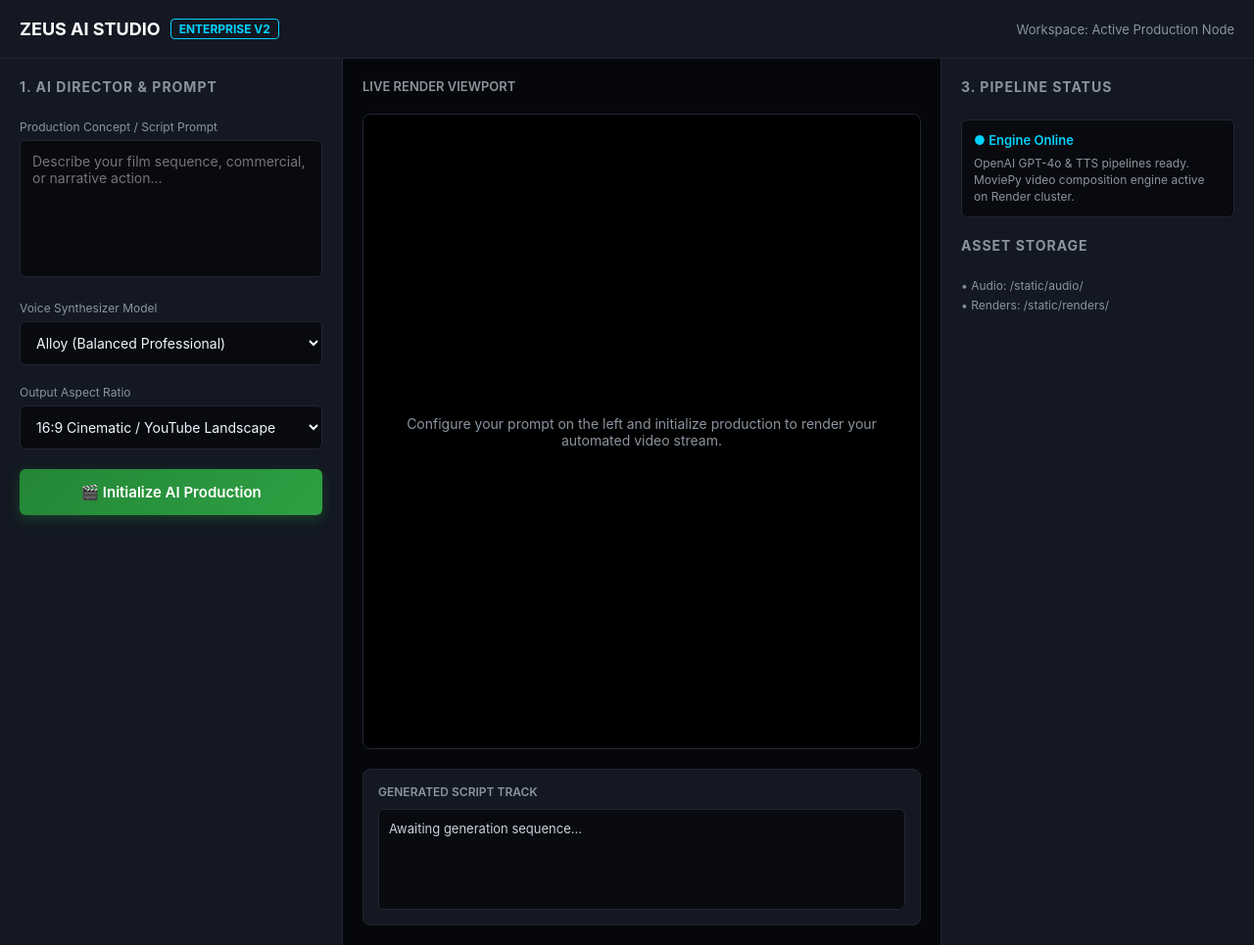
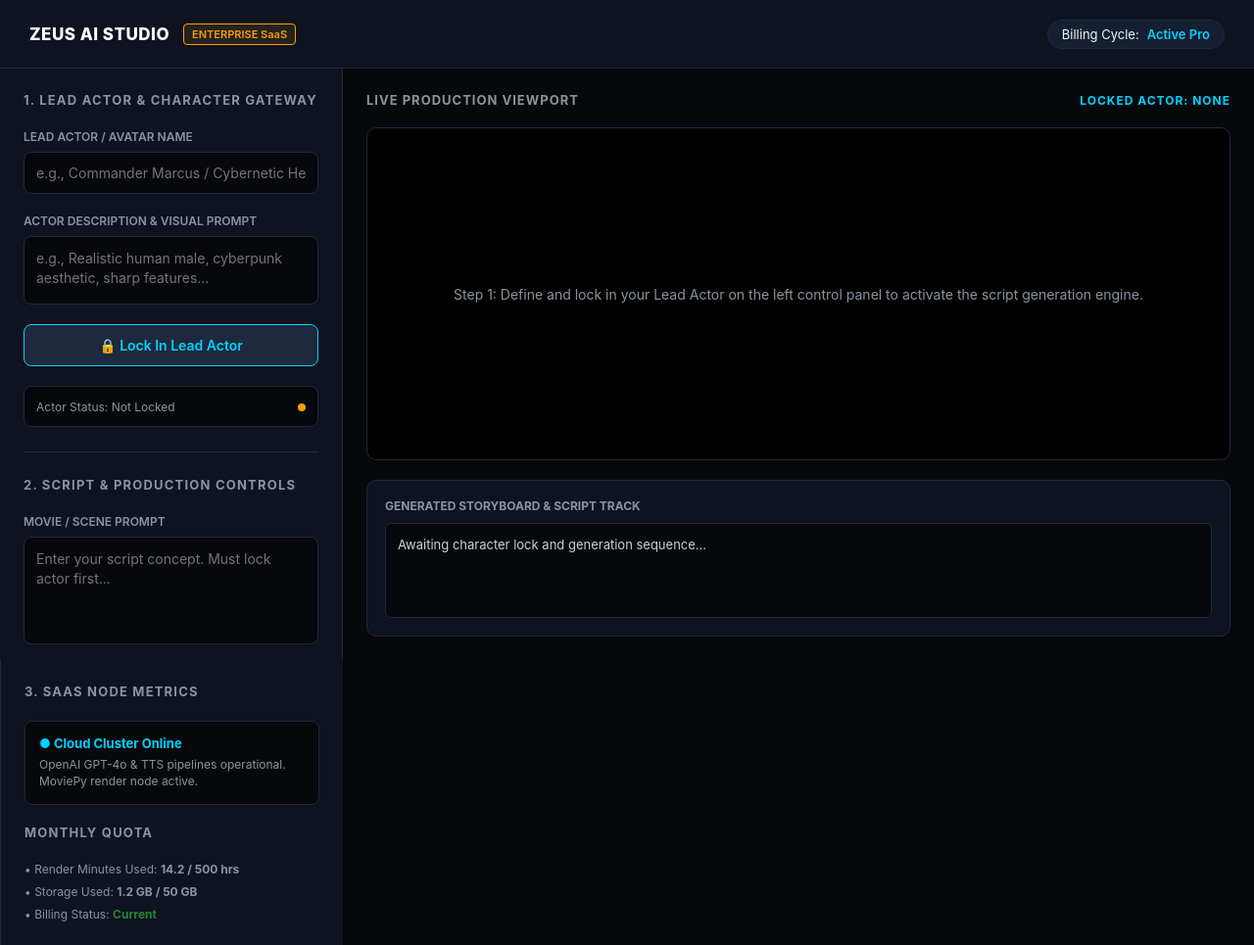
Before and after one commit to zeusaientertainmentmixltd-bot/zeus-ai-studio, a Flask app: page / in a window 1280 px wide. Shown: the whole page at 98% size. Run offline with Flask 3, Linux system fonts and the light colour scheme.

Commit message:
Update index.html

```diff
--- a/templates/index.html
+++ b/templates/index.html
@@ -3,141 +3,223 @@
 <head>
     <meta charset="UTF-8">
     <meta name="viewport" content="width=device-width, initial-scale=1.0">
-    <title>ZEUS AI STUDIO | Professional Media Suite</title>
+    <title>ZEUS AI ENTERTAINMENT MIX LIMITED | Enterprise Studio</title>
     <style>
         :root {
-            --bg-base: #0b0e14;
-            --bg-panel: #131822;
-            --border-color: #212631;
+            --bg-base: #06080c;
+            --bg-panel: #0e131f;
+            --border-color: #1f293d;
             --accent-glow: #00d2ff;
-            --accent-green: #2ea043;
+            --accent-gold: #f59e0b;
+            --accent-green: #238636;
             --text-main: #f0f6fc;
             --text-muted: #8b949e;
         }
         * { box-sizing: border-box; margin: 0; padding: 0; font-family: -apple-system, BlinkMacSystemFont, "Segoe UI", Roboto, sans-serif; }
         body { background: var(--bg-base); color: var(--text-main); height: 100vh; display: flex; flex-direction: column; overflow: hidden; }
 
-        /* Top Navigation Bar */
-        nav { height: 60px; background: var(--bg-panel); border-bottom: 1px solid var(--border-color); display: flex; align-items: center; justify-content: space-between; padding: 0 20px; }
-        .brand { display: flex; align-items: center; gap: 10px; font-weight: 700; font-size: 18px; color: #fff; }
-        .brand span { color: var(--accent-glow); font-size: 12px; border: 1px solid var(--accent-glow); padding: 2px 8px; border-radius: 4px; }
-        .user-status { font-size: 13px; color: var(--text-muted); }
+        /* SaaS Top Navbar */
+        nav { height: 70px; background: var(--bg-panel); border-bottom: 1px solid var(--border-color); display: flex; align-items: center; justify-content: space-between; padding: 0 30px; flex-shrink: 0; }
+        .brand-box { display: flex; align-items: center; gap: 14px; }
+        .brand-title { font-weight: 800; font-size: 17px; letter-spacing: 0.5px; color: #fff; }
+        .badge-pro { background: rgba(245, 158, 11, 0.1); color: var(--accent-gold); border: 1px solid var(--accent-gold); font-size: 11px; padding: 3px 8px; border-radius: 4px; font-weight: 600; }
 
-        /* Main Studio Work Area */
-        .workspace { display: grid; grid-template-columns: 350px 1fr 320px; flex: 1; overflow: hidden; }
-        @media(max-width: 1024px) { .workspace { grid-template-columns: 1fr; overflow-y: auto; } }
+        .nav-right { display: flex; align-items: center; gap: 20px; }
+        .billing-pill { background: #161e31; border: 1px solid var(--border-color); padding: 6px 14px; border-radius: 20px; font-size: 13px; display: flex; align-items: center; gap: 8px; cursor: pointer; }
+        .billing-pill span { color: var(--accent-glow); font-weight: 600; }
+
+        /* Main Studio Workspace Grid */
+        .workspace { display: grid; grid-template-columns: 380px 1fr 340px; flex: 1; overflow: hidden; }
+        @media(max-width: 1280px) { .workspace { grid-template-columns: 350px 1fr; } .panel-billing { display: none; } }
 
         /* Panels */
-        .panel { background: var(--bg-panel); border-right: 1px solid var(--border-color); display: flex; flex-direction: column; padding: 20px; gap: 20px; overflow-y: auto; }
+        .panel { background: var(--bg-panel); border-right: 1px solid var(--border-color); display: flex; flex-direction: column; padding: 24px; gap: 20px; overflow-y: auto; }
         .panel-right { border-left: 1px solid var(--border-color); border-right: none; }
-        .panel h3 { font-size: 14px; text-transform: uppercase; letter-spacing: 1px; color: var(--text-muted); margin-bottom: 5px; }
+        .panel h3 { font-size: 13px; text-transform: uppercase; letter-spacing: 1.2px; color: var(--text-muted); font-weight: 700; margin-bottom: 2px; }
 
-        /* Controls */
-        label { font-size: 12px; color: var(--text-muted); display: block; margin-bottom: 6px; }
-        textarea, select { width: 100%; background: #080a0f; color: var(--text-main); border: 1px solid var(--border-color); border-radius: 6px; padding: 12px; font-size: 14px; outline: none; transition: border 0.2s; }
-        textarea:focus, select:focus { border-color: var(--accent-glow); }
-        textarea { height: 140px; resize: none; }
+        .control-group { display: flex; flex-direction: column; gap: 8px; }
+        label { font-size: 12px; color: var(--text-muted); font-weight: 600; text-transform: uppercase; }
+        input[type="text"], textarea, select { width: 100%; background: #06080c; color: var(--text-main); border: 1px solid var(--border-color); border-radius: 8px; padding: 12px; font-size: 14px; outline: none; transition: border-color 0.2s; }
+        input[type="text"]:focus, textarea:focus, select:focus { border-color: var(--accent-glow); }
+        textarea { height: 110px; resize: none; line-height: 1.4; }
 
-        .btn-action { background: linear-gradient(135deg, #238636, #2ea043); color: white; border: none; padding: 14px; font-size: 15px; font-weight: 600; border-radius: 6px; cursor: pointer; transition: opacity 0.2s; width: 100%; box-shadow: 0 4px 12px rgba(46,160,67,0.3); }
-        .btn-action:hover { opacity: 0.9; }
+        .btn-lock { background: #1f293d; color: var(--accent-glow); border: 1px solid var(--accent-glow); padding: 12px; font-size: 14px; font-weight: 600; border-radius: 8px; cursor: pointer; transition: all 0.2s; width: 100%; }
+        .btn-lock:hover { background: rgba(0, 210, 255, 0.1); }
+
+        .btn-action { background: var(--accent-green); color: white; border: none; padding: 14px; font-size: 15px; font-weight: 600; border-radius: 8px; cursor: pointer; transition: background 0.2s; width: 100%; box-shadow: 0 4px 14px rgba(35, 134, 54, 0.3); }
+        .btn-action:hover { background: #2ea043; }
+        .btn-action:disabled { background: #1f293d; color: var(--text-muted); cursor: not-allowed; box-shadow: none; }
 
         /* Center Stage Preview */
-        .stage { display: flex; flex-direction: column; background: #05070a; position: relative; overflow-y: auto; padding: 20px; gap: 20px; }
-        .viewport { flex: 1; background: #000; border: 1px solid var(--border-color); border-radius: 8px; display: flex; align-items: center; justify-content: center; min-height: 380px; position: relative; overflow: hidden; }
-        .viewport p { color: var(--text-muted); font-size: 14px; text-align: center; padding: 20px; }
-        video { width: 100%; max-height: 100%; border-radius: 6px; }
+        .stage { display: flex; flex-direction: column; background: var(--bg-base); padding: 24px; gap: 20px; overflow-y: auto; }
+        .stage-header { font-size: 13px; color: var(--text-muted); font-weight: 700; text-transform: uppercase; letter-spacing: 1px; display: flex; justify-content: space-between; align-items: center; }
 
-        /* Timeline / Script Track */
-        .timeline { height: 160px; background: var(--bg-panel); border: 1px solid var(--border-color); border-radius: 8px; padding: 15px; display: flex; flex-direction: column; gap: 10px; }
-        .script-output { flex: 1; background: #080a0f; border: 1px solid var(--border-color); border-radius: 6px; padding: 10px; font-size: 13px; color: #c9d1d9; overflow-y: auto; line-height: 1.4; }
+        .viewport { flex: 1; background: #000; border: 1px solid var(--border-color); border-radius: 10px; display: flex; align-items: center; justify-content: center; min-height: 340px; position: relative; overflow: hidden; box-shadow: inset 0 4px 20px rgba(0,0,0,0.9); }
+        .viewport p { color: var(--text-muted); font-size: 14px; text-align: center; padding: 30px; }
+        video { width: 100%; max-height: 100%; border-radius: 8px; outline: none; }
 
-        /* Loader Animation */
-        .loader { border: 3px solid rgba(255,255,255,0.1); width: 36px; height: 36px; border-radius: 50%; border-left-color: var(--accent-glow); animation: spin 1s linear infinite; margin: auto; }
+        /* Timeline & Script Track */
+        .timeline { height: 160px; background: var(--bg-panel); border: 1px solid var(--border-color); border-radius: 10px; padding: 18px; display: flex; flex-direction: column; gap: 10px; flex-shrink: 0; }
+        .script-output { flex: 1; background: #06080c; border: 1px solid var(--border-color); border-radius: 6px; padding: 12px; font-size: 13px; color: #c9d1d9; overflow-y: auto; line-height: 1.5; }
+
+        /* Status & Actor Card */
+        .actor-status-card { background: #06080c; border: 1px solid var(--border-color); border-radius: 8px; padding: 12px; font-size: 13px; display: flex; align-items: center; justify-content: space-between; }
+        .status-dot { width: 8px; height: 8px; background: #f59e0b; border-radius: 50%; display: inline-block; }
+        .status-dot.active { background: #238636; }
+
+        .loader { border: 3px solid rgba(255,255,255,0.1); width: 40px; height: 40px; border-radius: 50%; border-left-color: var(--accent-glow); animation: spin 1s linear infinite; margin: auto; }
         @keyframes spin { 0% { transform: rotate(0deg); } 100% { transform: rotate(360deg); } }
     </style>
 </head>
 <body>
 
-    <!-- Top Navigation -->
+    <!-- SaaS Navigation Bar -->
     <nav>
-        <div class="brand">
-            ZEUS AI STUDIO <span>ENTERPRISE V2</span>
+        <div class="brand-box">
+            <span class="brand-title">ZEUS AI STUDIO</span>
+            <span class="badge-pro">ENTERPRISE SaaS</span>
         </div>
-        <div class="user-status">Workspace: Active Production Node</div>
+        <div class="nav-right">
+            <div class="billing-pill" onclick="alert('Subscription Tier: Enterprise Unlimited\nMonthly Billing: Active ($99/mo)')">
+                Billing Cycle: <span>Active Pro</span>
+            </div>
+        </div>
     </nav>
 
-    <!-- Main Workspace Grid -->
+    <!-- Main Workspace -->
     <div class="workspace">
-        <!-- Left Panel: Scene & Prompt Controls -->
+
+        <!-- Left Panel: Lead Actor & Script Director -->
         <div class="panel">
-            <h3>1. AI Director & Prompt</h3>
-            <div>
-                <label>Production Concept / Script Prompt</label>
-                <textarea id="prompt" placeholder="Describe your film sequence, commercial, or narrative action..."></textarea>
+            <h3>1. Lead Actor & Character Gateway</h3>
+            <div class="control-group">
+                <label>Lead Actor / Avatar Name</label>
+                <input type="text" id="actorName" placeholder="e.g., Commander Marcus / Cybernetic Hero">
             </div>
-            <div>
-                <label>Voice Synthesizer Model</label>
-                <select id="voice">
-                    <option value="alloy">Alloy (Balanced Professional)</option>
-                    <option value="onyx">Onyx (Deep Cinematic Narrative)</option>
-                    <option value="nova">Nova (Dynamic & Energetic)</option>
-                    <option value="shimmer">Shimmer (Warm Expressive)</option>
+            <div class="control-group">
+                <label>Actor Description & Visual Prompt</label>
+                <textarea id="actorDesc" style="height: 70px;" placeholder="e.g., Realistic human male, cyberpunk aesthetic, sharp features..."></textarea>
+            </div>
+            <button class="btn-lock" onclick="lockActorProfile()">🔒 Lock In Lead Actor</button>
+
+            <div class="actor-status-card">
+                <div>
+                    <span id="actorStatusText" style="color: var(--text-muted); font-size: 12px;">Actor Status: Not Locked</span>
+                </div>
+                <div><span class="status-dot" id="statusDot"></span></div>
+            </div>
+
+            <hr style="border: 0; border-top: 1px solid var(--border-color); margin: 5px 0;">
+
+            <h3>2. Script & Production Controls</h3>
+            <div class="control-group">
+                <label>Movie / Scene Prompt</label>
+                <textarea id="prompt" placeholder="Enter your script concept. Must lock actor first..." disabled></textarea>
+            </div>
+            <div class="control-group">
+                <label>Voice Model</label>
+                <select id="voice" disabled>
+                    <option value="alloy">Alloy (Professional Narrator)</option>
+                    <option value="onyx">Onyx (Deep Cinematic Baritone)</option>
+                    <option value="nova">Nova (Dynamic Studio Voice)</option>
                 </select>
             </div>
-            <div>
-                <label>Output Aspect Ratio</label>
-                <select id="aspect">
-                    <option value="16:9">16:9 Cinematic / YouTube Landscape</option>
-                    <option value="9:16">9:16 Vertical / TikTok / Shorts</option>
+            <div class="control-group">
+                <label>Aspect Ratio</label>
+                <select id="aspect" disabled>
+                    <option value="16:9">16:9 YouTube / Cinematic Landscape</option>
+                    <option value="9:16">9:16 TikTok / Vertical Shorts</option>
                 </select>
             </div>
-            <button class="btn-action" onclick="startProduction()">🎬 Initialize AI Production</button>
+            <button class="btn-action" id="generateBtn" onclick="startProduction()" disabled>🚀 Launch AI Production</button>
         </div>
 
-        <!-- Center Stage: Live Media Viewport -->
+        <!-- Center Stage: Viewport & Script Track -->
         <div class="stage">
-            <div style="font-size: 13px; color: var(--text-muted); font-weight: 600;">LIVE RENDER VIEWPORT</div>
+            <div class="stage-header">
+                <span>Live Production Viewport</span>
+                <span id="activeActorTag" style="color: var(--accent-glow); font-size: 12px;">Locked Actor: None</span>
+            </div>
             <div class="viewport" id="viewport">
-                <p>Configure your prompt on the left and initialize production to render your automated video stream.</p>
+                <p>Step 1: Define and lock in your Lead Actor on the left control panel to activate the script generation engine.</p>
             </div>
             <div class="timeline">
-                <div style="font-size: 12px; color: var(--text-muted); font-weight: 600;">GENERATED SCRIPT TRACK</div>
-                <div class="script-output" id="scriptOutput">Awaiting generation sequence...</div>
+                <div style="font-size: 12px; color: var(--text-muted); font-weight: 700; text-transform: uppercase;">Generated Storyboard & Script Track</div>
+                <div class="script-output" id="scriptOutput">Awaiting character lock and generation sequence...</div>
             </div>
         </div>
 
-        <!-- Right Panel: Asset Manager & Render Stats -->
+        <!-- Right Panel: SaaS Usage & Node Analytics -->
         <div class="panel panel-right">
-            <h3>3. Pipeline Status</h3>
-            <div style="background: #080a0f; border: 1px solid var(--border-color); border-radius: 6px; padding: 12px; font-size: 13px;">
-                <p style="color: var(--accent-glow); margin-bottom: 8px; font-weight: 600;">● Engine Online</p>
-                <p style="color: var(--text-muted); font-size: 12px; line-height: 1.4;">OpenAI GPT-4o & TTS pipelines ready. MoviePy video composition engine active on Render cluster.</p>
+            <h3>3. SaaS Node Metrics</h3>
+            <div style="background: #06080c; border: 1px solid var(--border-color); border-radius: 8px; padding: 14px; font-size: 13px;">
+                <p style="color: var(--accent-glow); margin-bottom: 6px; font-weight: 700;">● Cloud Cluster Online</p>
+                <p style="color: var(--text-muted); font-size: 12px; line-height: 1.4;">OpenAI GPT-4o & TTS pipelines operational. MoviePy render node active.</p>
             </div>
-            <h3>Asset Storage</h3>
-            <div style="font-size: 12px; color: var(--text-muted);">
-                <p>• Audio: /static/audio/</p>
-                <p style="margin-top: 5px;">• Renders: /static/renders/</p>
+            <h3>Monthly Quota</h3>
+            <div style="font-size: 12px; color: var(--text-muted); display: flex; flex-direction: column; gap: 8px;">
+                <p>• Render Minutes Used: <strong>14.2 / 500 hrs</strong></p>
+                <p>• Storage Used: <strong>1.2 GB / 50 GB</strong></p>
+                <p>• Billing Status: <strong style="color: var(--accent-green);">Current</strong></p>
             </div>
         </div>
     </div>
 
     <script>
+        let lockedActorName = "";
+
+        async function lockActorProfile() {
+            const name = document.getElementById('actorName').value.trim();
+            const desc = document.getElementById('actorDesc').value.trim();
+
+            if (!name || !desc) {
+                alert('Please provide both an actor name and visual description before locking.');
+                return;
+            }
+
+            try {
+                const response = await fetch('/lock-actor', {
+                    method: 'POST',
+                    headers: { 'Content-Type': 'application/json' },
+                    body: JSON.stringify({ actorName: name, actorDesc: desc })
+                });
+                const data = await response.json();
+
+                if (data.status === 'success') {
+                    lockedActorName = data.actor.name;
+                    document.getElementById('actorStatusText').innerText = `Actor Locked: ${lockedActorName}`;
+                    document.getElementById('statusDot').classList.add('active');
+                    document.getElementById('activeActorTag').innerText = `Locked Actor: ${lockedActorName}`;
+
+                    // Unlock production controls
+                    document.getElementById('prompt').disabled = false;
+                    document.getElementById('voice').disabled = false;
+                    document.getElementById('aspect').disabled = false;
+                    document.getElementById('generateBtn').disabled = false;
+
+                    alert(`Lead actor "${lockedActorName}" successfully locked in! You can now write your script and launch production.`);
+                }
+            } catch (err) {
+                alert('Failed to lock actor profile: ' + err);
+            }
+        }
+
         async function startProduction() {
-            const prompt = document.getElementById('prompt').value;
+            const prompt = document.getElementById('prompt').value.trim();
             const voice = document.getElementById('voice').value;
             const aspect = document.getElementById('aspect').value;
             const viewport = document.getElementById('viewport');
             const scriptOutput = document.getElementById('scriptOutput');
 
-            if (!prompt.trim()) {
-                alert('Please provide a script prompt or concept.');
+            if (!prompt) {
+                alert('Please enter a script prompt.');
                 return;
             }
 
             viewport.innerHTML = `
                 <div style="text-align: center;">
                     <div class="loader"></div>
-                    <p style="margin-top: 15px; color: var(--accent-glow);">Synthesizing script, generating voiceover & compiling video frames...</p>
+                    <p style="margin-top: 15px; color: var(--accent-glow);">Directing scene with locked actor "${lockedActorName}", synthesizing voiceover & compiling video...</p>
                 </div>
             `;
             scriptOutput.innerText = "Processing rendering queue...";
@@ -146,7 +228,7 @@
                 const response = await fetch('/generate', {
                     method: 'POST',
                     headers: { 'Content-Type': 'application/json' },
-                    body: JSON.stringify({ prompt, voice, aspect })
+                    body: JSON.stringify({ prompt, voice, aspect, actor: lockedActorName })
                 });
                 const data = await response.json();
 
```
